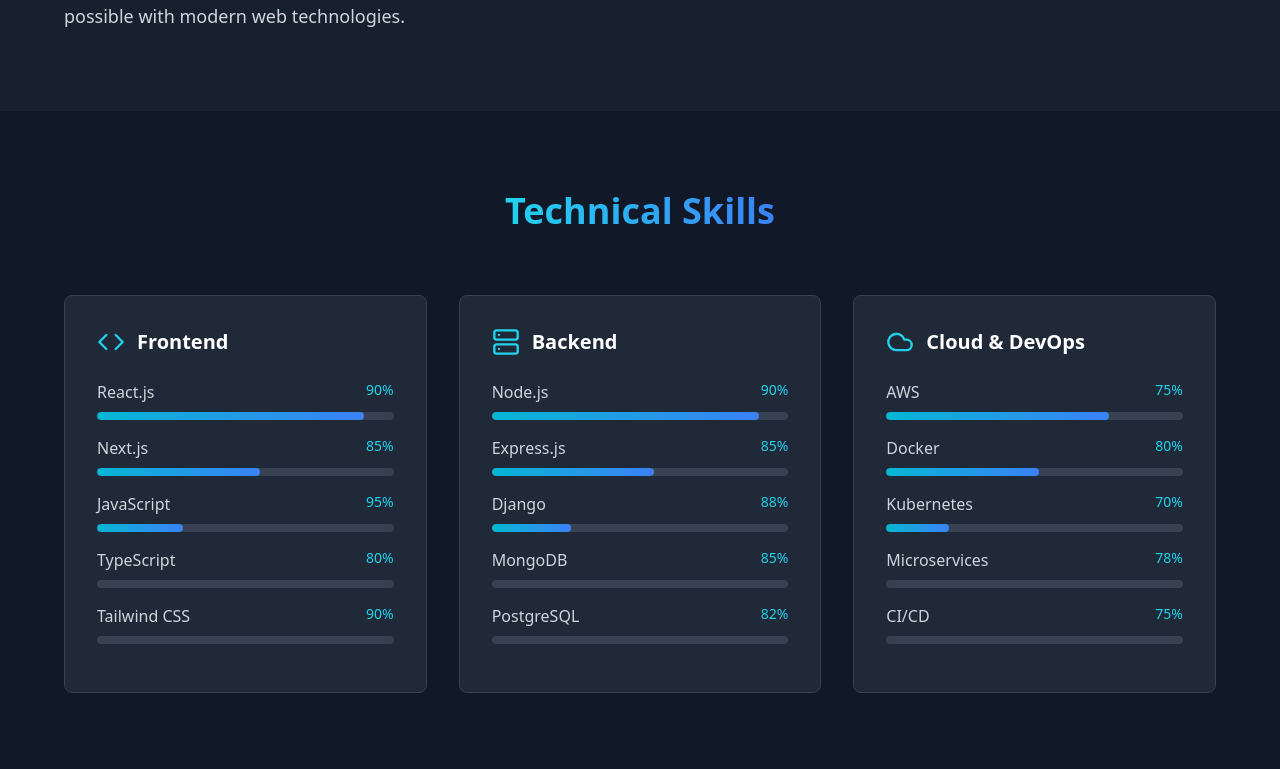
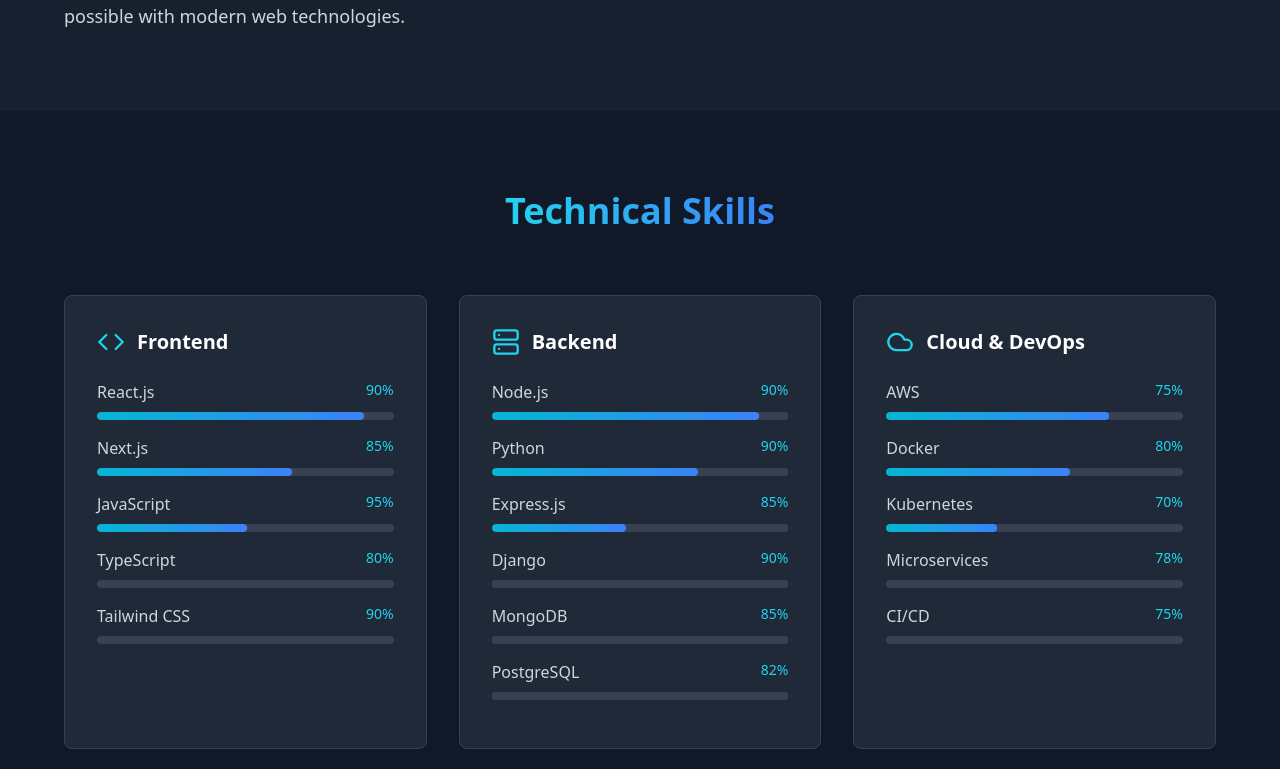
Before and after one commit to SHIVA-SINGHx/shiva-portfolio, a React (Vite) app: page / in a window 1280 px wide. Shown: the part 1352-2121 px from the top of the page. Built offline with nearby package versions, Linux system fonts and the light colour scheme.

Commit message:
adding skills

```diff
--- a/src/components/Portfolio.jsx
+++ b/src/components/Portfolio.jsx
@@ -44,8 +44,9 @@
     ],
     backend: [
       { name: 'Node.js', level: 90 },
+      {name: 'Python', level:  90},
       { name: 'Express.js', level: 85 },
-      { name: 'Django', level: 88 },
+      { name: 'Django', level: 90 },
       { name: 'MongoDB', level: 85 },
       { name: 'PostgreSQL', level: 82 }
     ],
```
